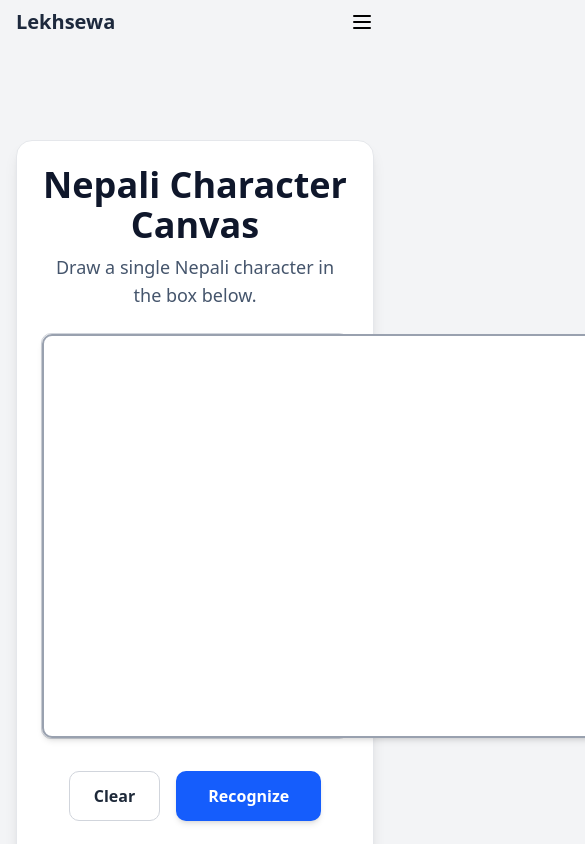
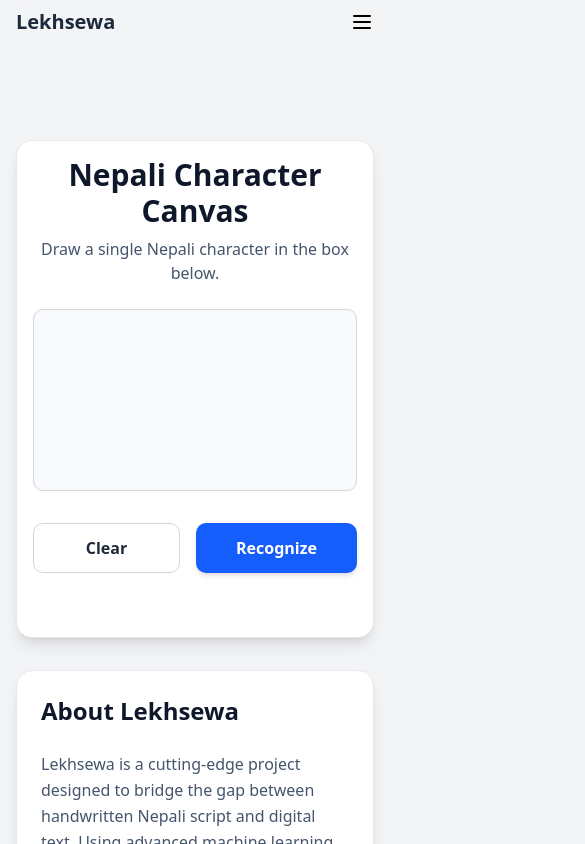
Before and after one commit to i-nap/Lekhsewa, a Next.js app in the folder frontend/: page / in a window 390 px wide. Shown: the top 844 px of the page, 585 px wide, since content can reach past the window. Built offline with nearby package versions, Linux system fonts and the light colour scheme.

Commit message:
Canvas responsive and css upgraded

```diff
--- a/frontend/src/app/page.tsx
+++ b/frontend/src/app/page.tsx
@@ -54,41 +54,35 @@ export default function Home() {
     };
 
     return (
-        <main className="flex flex-col items-center min-h-screen p-4 pt-24 pb-24 space-y-12">
-            <div className="w-full max-w-2xl rounded-2xl border border-gray-200 bg-white p-6 sm:p-8 space-y-6 shadow-lg">
+        <main className="flex flex-col items-center min-h-screen p-4 pt-24 pb-24 space-y-8 sm:space-y-12">
+            <div className="w-full max-w-2xl rounded-2xl border border-gray-200 bg-white p-4 sm:p-8 space-y-6 shadow-lg">
                 <div className="text-center">
-                    <h1 className="text-4xl sm:text-5xl font-bold text-slate-900">
+                    <h1 className="text-3xl sm:text-4xl font-bold text-slate-900">
                         Nepali Character Canvas
                     </h1>
-                    <p className="text-lg text-slate-600 mt-2">
+                    <p className="text-md sm:text-lg text-slate-600 mt-2">
                         Draw a single Nepali character in the box below.
                     </p>
                 </div>
                 {/* --- Drawing Canvas Section --- */}
-                <div className="w-full rounded-lg bg-gray-50 border border-gray-300">
+                <div className="w-full aspect-video rounded-lg bg-gray-50 border border-gray-300 overflow-hidden">
                     <DrawingCanvas canvasRef={canvasRef} />
                 </div>
-
                 <div className="flex flex-col items-center space-y-4 pt-2">
-                    <div className="flex space-x-4">
+                    <div className="flex w-full sm:w-auto space-x-4">
                         <button
                             onClick={handleClearClick}
                             disabled={isLoading}
-                            className="px-6 py-3 bg-white text-gray-800 font-semibold rounded-lg border border-gray-300
-                                       hover:bg-gray-100
-                                       disabled:opacity-50 disabled:cursor-not-allowed
-                                       transition-colors duration-200"
+                            className="flex-1 px-6 py-3 bg-white text-gray-800 font-semibold rounded-lg border border-gray-300
+                                       hover:bg-gray-100 disabled:opacity-50 transition-colors"
                         >
                             Clear
                         </button>
                         <button
                             onClick={handleDoneClick}
                             disabled={isLoading}
-                            className="px-8 py-3 bg-blue-600 text-white font-bold rounded-lg
-                                       hover:bg-blue-700
-                                       focus:outline-none focus:ring-2 focus:ring-blue-400 focus:ring-opacity-75
-                                       disabled:opacity-50 disabled:cursor-not-allowed
-                                       transition-colors duration-200 shadow-md"
+                            className="flex-1 px-8 py-3 bg-blue-600 text-white font-bold rounded-lg
+                                       hover:bg-blue-700 disabled:opacity-50 transition-colors shadow-md"
                         >
                             {isLoading ? 'Processing...' : 'Recognize'}
                         </button>
@@ -105,16 +99,15 @@ export default function Home() {
 
             {/* --- Extra content --- */}
             <div className="w-full max-w-2xl text-left space-y-6 rounded-2xl border border-gray-200 bg-white p-6 sm:p-8 shadow-lg">
-                <h2 className="text-3xl font-bold text-slate-900">About Lekhsewa</h2>
+                <h2 className="text-2xl sm:text-3xl font-bold text-slate-900">About Lekhsewa</h2>
                 <p className="text-slate-600 leading-relaxed">
-                    Lekhsewa is a cutting-edge project designed to bridge the gap between handwritten Nepali script and digital text. Using advanced machine learning models, our application can recognize and transcribe characters drawn on the canvas in real-time. This technology has wide-ranging applications, from educational tools to accessibility features for digitizing historical documents.
+                    Lekhsewa is a cutting-edge project designed to bridge the gap between handwritten Nepali script and digital text. Using advanced machine learning models, our application can recognize and transcribe characters drawn on the canvas in real-time.
                 </p>
                 <p className="text-slate-600 leading-relaxed">
-                    Our mission is to preserve and promote the Nepali language in the digital age. By providing an intuitive and responsive platform, we hope to make it easier for everyone to interact with Nepali script, whether they are learning the alphabet or need a powerful tool for transcription. This demo showcases the core recognition functionality of our system. Draw a character, click "Recognize", and see the magic happen!
+                    Our mission is to preserve and promote the Nepali language in the digital age. This demo showcases the core recognition functionality of our system. Draw a character, click "Recognize", and see the magic happen!
                 </p>
                 <div className="h-48"></div>
             </div>
-
 
             <footer className="mt-8 text-sm text-slate-500">
                 <p>Developed for Lekhsewa Project &copy; 2025</p>
--- a/frontend/src/components/DrawingCanvas.tsx
+++ b/frontend/src/components/DrawingCanvas.tsx
@@ -1,4 +1,5 @@
 'use client';
+
 import React, { useRef, useEffect, useState } from 'react';
 
 interface DrawingCanvasProps {
@@ -12,47 +13,64 @@ const DrawingCanvas: React.FC<DrawingCanvasProps> = ({ canvasRef }) => {
     useEffect(() => {
         const canvas = canvasRef.current;
         if (!canvas) return;
-        canvas.width = 600;
-        canvas.height = 400;
 
         const context = canvas.getContext('2d');
         if (!context) return;
+        contextRef.current = context;
 
-        context.lineCap = 'round';
-        context.strokeStyle = 'black';
-        context.lineWidth = 3;
-        contextRef.current = context;
+
+        const handleResize = () => {
+            const imageData = context.getImageData(0, 0, canvas.width, canvas.height);
+            canvas.width = canvas.clientWidth;
+            canvas.height = canvas.clientHeight;
+            context.putImageData(imageData, 0, 0);
+            context.lineCap = 'round';
+            context.strokeStyle = 'black';
+            context.lineWidth = 3;
+        };
+
+        const resizeObserver = new ResizeObserver(handleResize);
+        resizeObserver.observe(canvas);
+        handleResize();
+        return () => {
+            resizeObserver.disconnect();
+        };
     }, [canvasRef]);
 
-    const startDrawing = ({ nativeEvent }: React.MouseEvent | React.TouchEvent) => {
-        const { offsetX, offsetY } = getCoordinates(nativeEvent);
-        contextRef.current?.beginPath();
-        contextRef.current?.moveTo(offsetX, offsetY);
+    const getCoordinates = (event: MouseEvent | TouchEvent) => {
+        const canvas = canvasRef.current;
+        if (!canvas) return { offsetX: 0, offsetY: 0 };
+
+        const rect = canvas.getBoundingClientRect();
+        const clientX = event instanceof MouseEvent ? event.clientX : event.touches[0].clientX;
+        const clientY = event instanceof MouseEvent ? event.clientY : event.touches[0].clientY;
+        const scaleX = canvas.width / rect.width;
+        const scaleY = canvas.height / rect.height;
+        return {
+            offsetX: (clientX - rect.left) * scaleX,
+            offsetY: (clientY - rect.top) * scaleY,
+        };
+    };
+
+    const startDrawing = (event: React.MouseEvent | React.TouchEvent) => {
+        if (!contextRef.current) return;
+        const { offsetX, offsetY } = getCoordinates(event.nativeEvent);
+        contextRef.current.beginPath();
+        contextRef.current.moveTo(offsetX, offsetY);
         setIsDrawing(true);
     };
 
     const stopDrawing = () => {
-        contextRef.current?.closePath();
+        if (!contextRef.current) return;
+        contextRef.current.closePath();
         setIsDrawing(false);
     };
 
-    const draw = ({ nativeEvent }: React.MouseEvent | React.TouchEvent) => {
-        if (!isDrawing) return;
-        const { offsetX, offsetY } = getCoordinates(nativeEvent);
-        contextRef.current?.lineTo(offsetX, offsetY);
-        contextRef.current?.stroke();
-    };
-
-    const getCoordinates = (event: MouseEvent | TouchEvent) => {
-        if (event instanceof MouseEvent) {
-            return { offsetX: event.offsetX, offsetY: event.offsetY };
-        } else {
-            const rect = (event.target as HTMLElement).getBoundingClientRect();
-            return {
-                offsetX: event.touches[0].clientX - rect.left,
-                offsetY: event.touches[0].clientY - rect.top
-            };
-        }
+    const draw = (event: React.MouseEvent | React.TouchEvent) => {
+        if (!isDrawing || !contextRef.current) return;
+        const { offsetX, offsetY } = getCoordinates(event.nativeEvent);
+        contextRef.current.lineTo(offsetX, offsetY);
+        contextRef.current.stroke();
     };
 
     return (
@@ -65,7 +83,7 @@ const DrawingCanvas: React.FC<DrawingCanvasProps> = ({ canvasRef }) => {
             onTouchStart={startDrawing}
             onTouchEnd={stopDrawing}
             onTouchMove={draw}
-            className="border-2 border-gray-400 rounded-lg shadow-md bg-white"
+            className="w-full h-full"
         />
     );
 };
```
